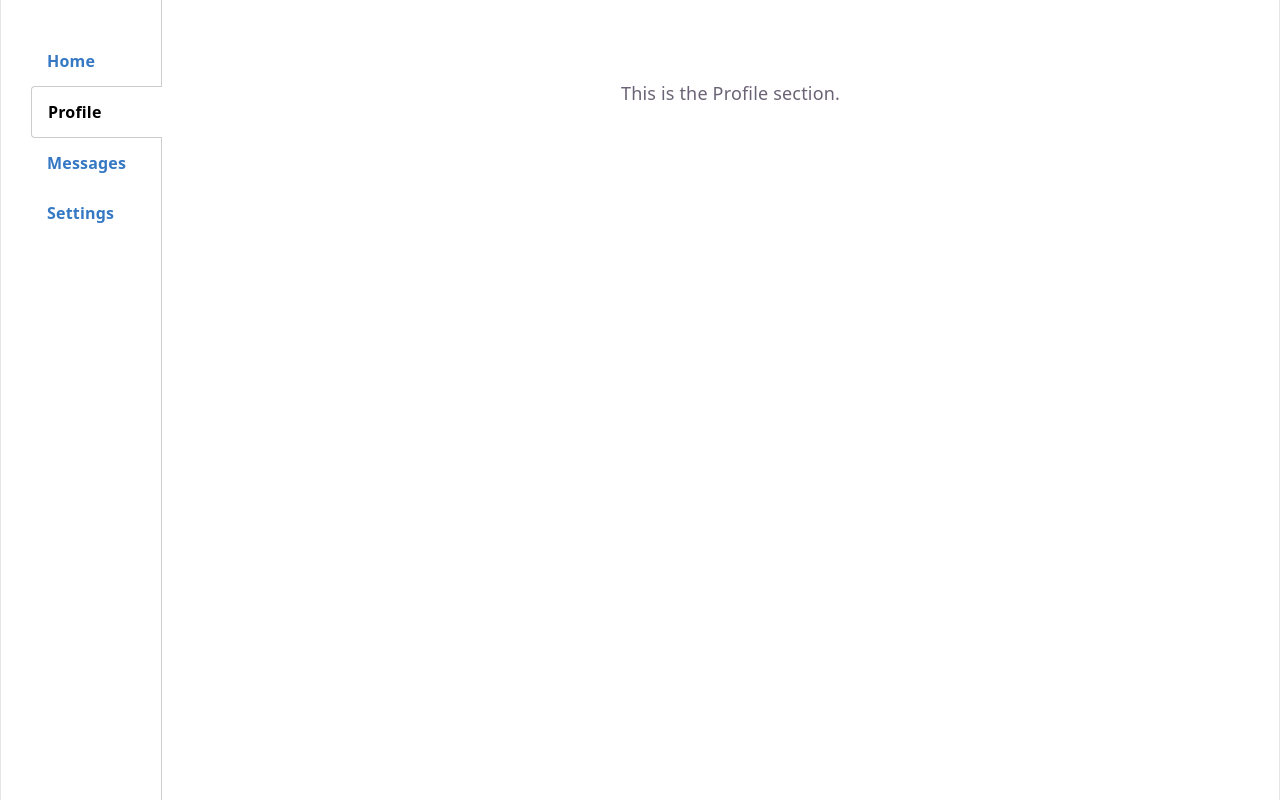
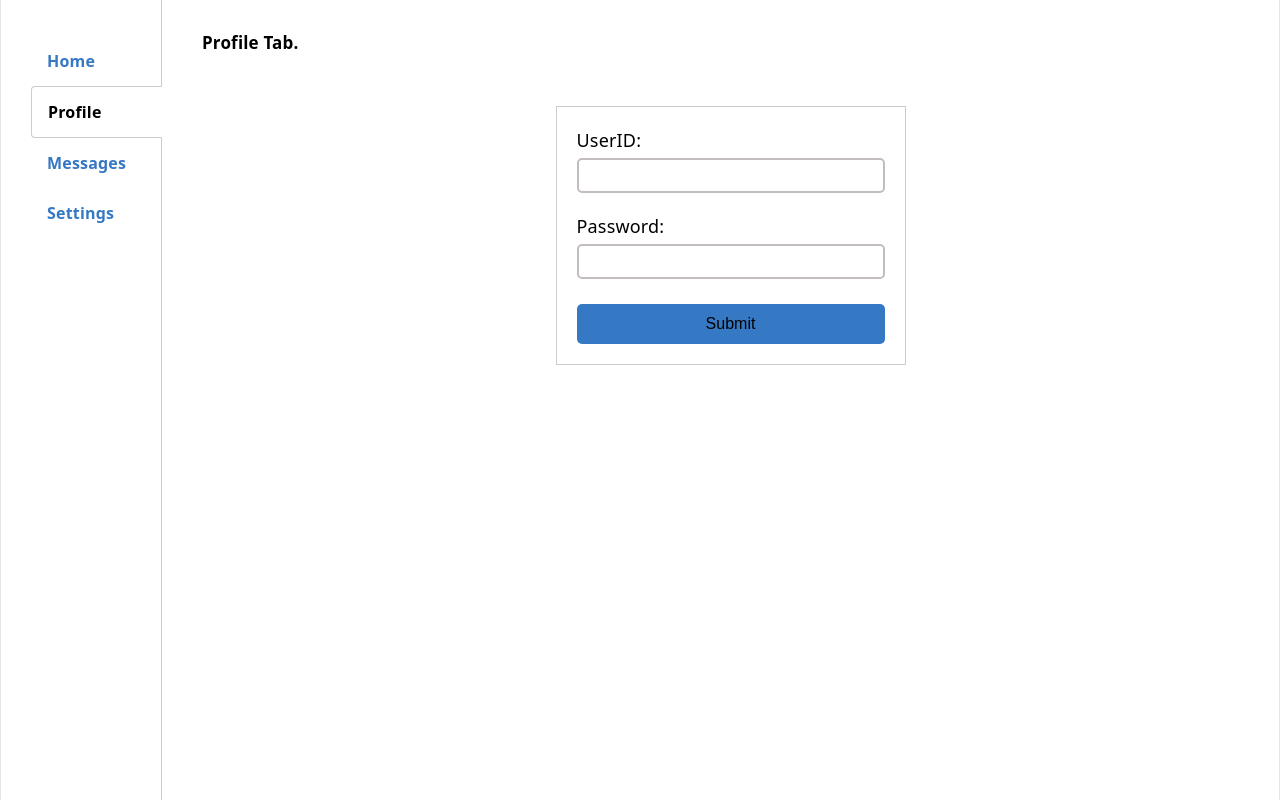
Before and after one commit to FatimahZahra30/edesk-task, a React (Vite) app in the folder my-react-app/: page / in a window 1280 px wide. Both pictures are taken after a click on the tab "Profile". Built offline with nearby package versions, Linux system fonts and the light colour scheme.

Commit message:
Add profile form

```diff
--- /dev/null
+++ b/my-react-app/src/components/ProfileForm.css
@@ -0,0 +1,50 @@
+
+form {
+    display: flex;
+    flex-direction: column;
+    align-items: center;
+    width: 90%;
+    max-width: 350px;
+    box-sizing: border-box;
+    margin: 0 auto;
+    padding: 20px;
+    border: 1px solid #ccc;
+}
+
+.user-input,
+.password-input {
+    display: flex;
+    flex-direction: column;
+    align-items: flex-start;
+    width: 100%;
+    padding-bottom: 20px;
+    font-weight: 500;
+    color: black;
+}
+
+input {
+    box-sizing: border-box;
+    width: 100%;
+    height: 35px;
+    margin-top: 5px;
+    border: 2px solid #c3bdbd;
+    border-radius: 5px;
+    padding: 8px;
+    background-color: #ffffff;
+    color: black;
+}
+
+input:focus {
+    outline: 2.5px solid #3875e7;
+}
+
+.submit-button {
+    box-sizing: border-box;
+    width: 100%;
+    height: 40px;
+    border: none;
+    border-radius: 5px;
+    cursor: pointer;
+    background-color: rgb(53, 120, 195);
+    font-size: 16px;
+}
--- /dev/null
+++ b/my-react-app/src/components/ProfileForm.jsx
@@ -0,0 +1,43 @@
+import { useState } from "react";
+import './ProfileForm.css'
+
+function ProfileForm () {
+    const [inputs, setInputs] = useState("");
+
+  function handleChange(e) {
+    const user = e.target.name;
+    const password = e.target.value;
+    setInputs(values => ({...values, [user]: password}))
+    }
+
+  function handleSubmit(e) {
+    e.preventDefault();
+    const {user, password} = inputs
+    alert('UserID: ' +  user + '\n' + 'Password: ' + password);
+  }
+
+  return (
+    <form onSubmit={handleSubmit}>
+      <label className="user-input">UserID:
+        <input
+          type="text"
+          name="user"
+          value={inputs.user}
+          onChange={handleChange}
+        />
+      </label>
+      <label className="password-input">
+        Password:
+        <input
+        type="text"
+        name="password"
+        value={inputs.password}
+        onChange={handleChange}
+        />
+      </label>
+      <input className="submit-button" type="submit" value="Submit" />
+    </form>
+  )
+}
+
+export default ProfileForm;
--- a/my-react-app/src/components/TabNavigation.jsx
+++ b/my-react-app/src/components/TabNavigation.jsx
@@ -2,6 +2,7 @@ import { Tabs, Tab, TabPanel, TabList } from 'react-tabs';
 import 'react-tabs/style/react-tabs.css';
 import './TabNavigation.css';
 import DataTable from './DataTable';
+import ProfileForm from './ProfileForm';
 
 function TabNavigation() {
   return (
@@ -21,7 +22,10 @@ function TabNavigation() {
         </TabPanel>
 
         <TabPanel>
-            <p>This is the Profile section.</p>
+            <div className='panel-header'>
+                Profile Tab.
+            </div>
+            <ProfileForm/>
         </TabPanel>
 
         <TabPanel>
```
